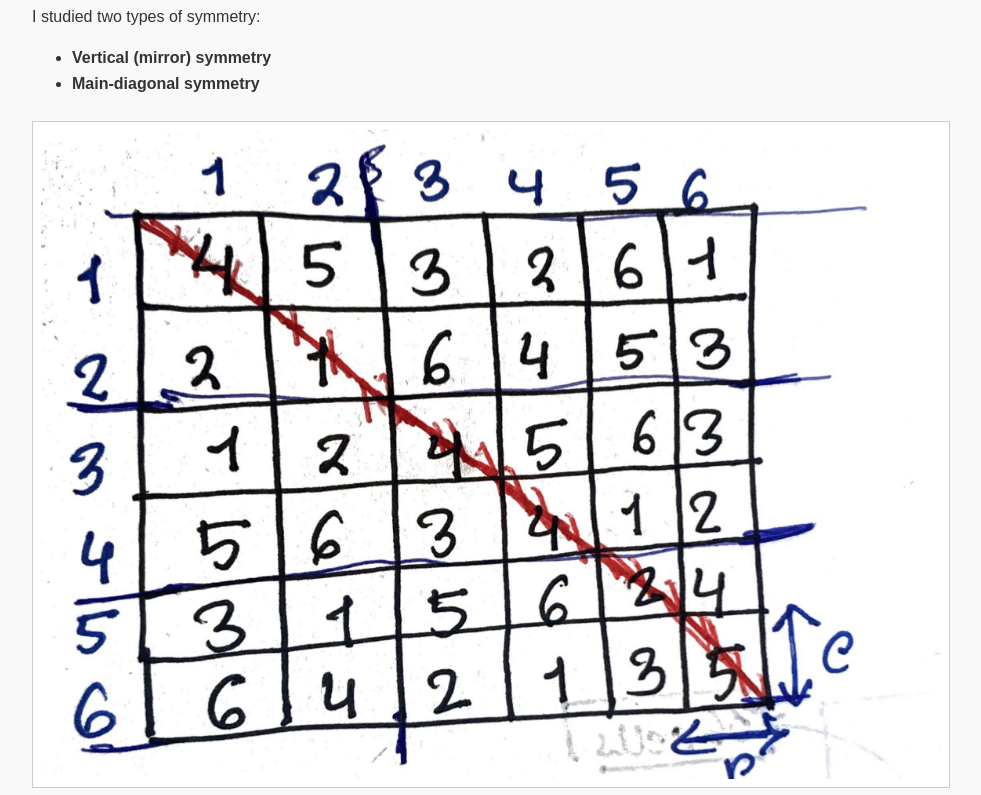
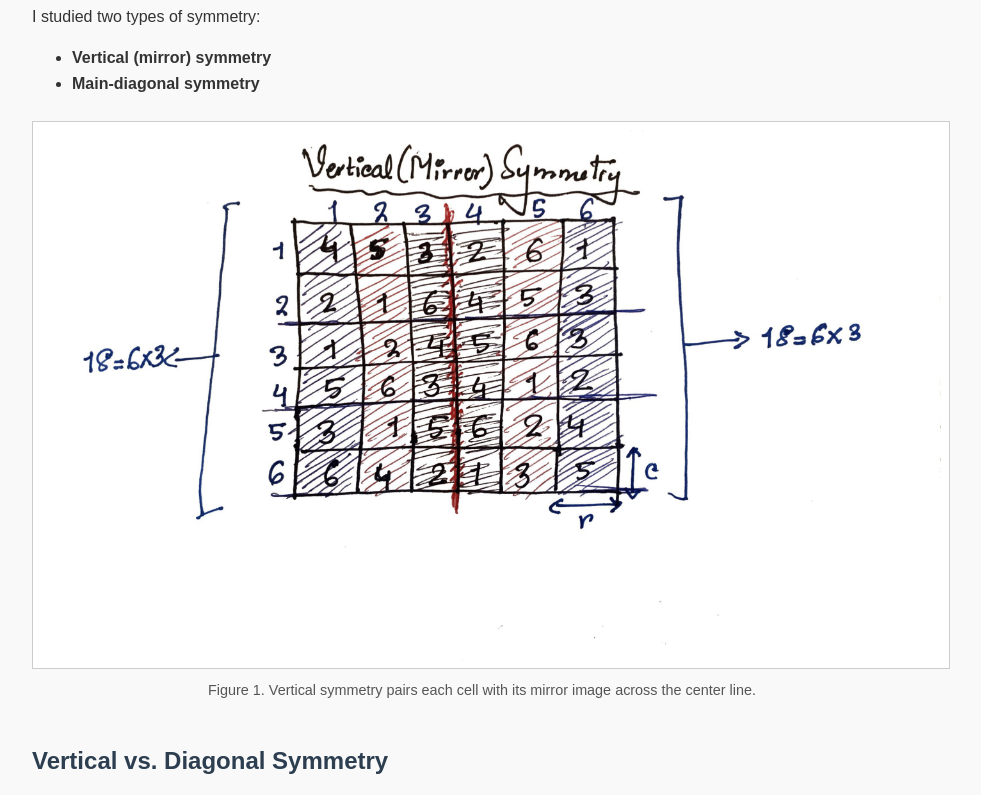
Before and after one commit to mozartrombocks/sudoku-symmetry-project, a plain HTML site: page index.html in a window 1280 px wide. Shown: the part 480-1275 px from the top of the page, without its empty margins (158-1139 px from the left). Drawn offline with Linux system fonts and the light colour scheme.

Commit message:
Update index.html

```diff
--- a/index.html
+++ b/index.html
@@ -84,7 +84,7 @@
   </ul>
 
   <!-- Vertical symmetry diagram -->
-  <img src="images-vertical_symmetry.png"
+  <img src="images-vertical_symmetry1.png"
        alt="Vertical symmetry pairing in a 6×6 Sudoku grid">
   <div class="caption">
     Figure 1. Vertical symmetry pairs each cell with its mirror image across the center line.
```
